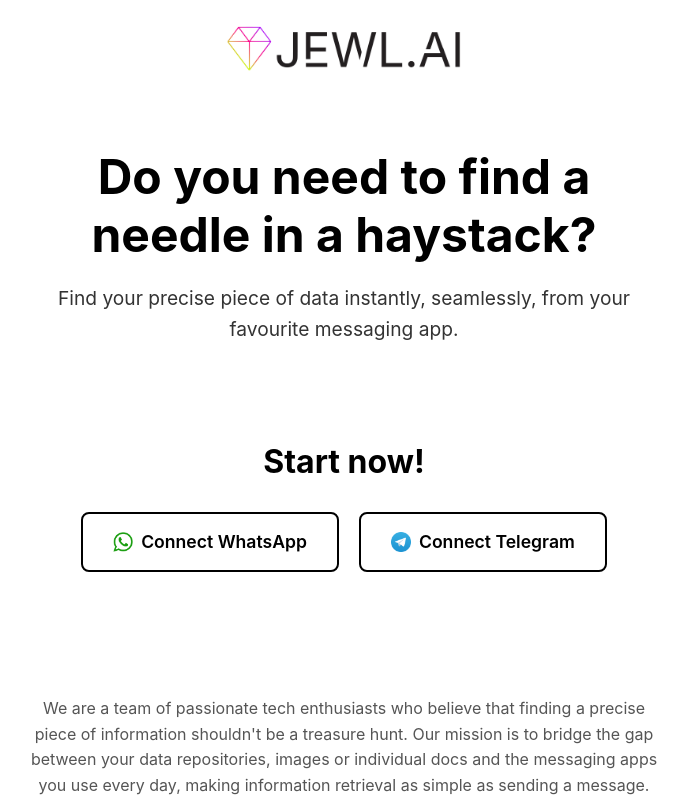
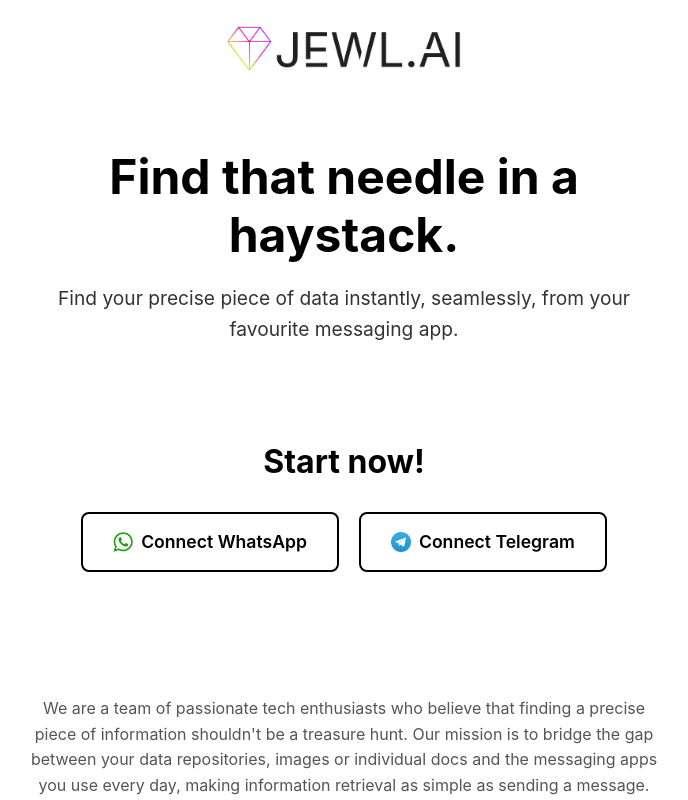
Before and after one commit to EdwardLH219/try-jewl, a Next.js app: page / in a window 1280 px wide. Shown: the top 800 px of the page, without its empty margins (296-984 px from the left). Built offline with nearby package versions, Linux system fonts and the light colour scheme.

Commit message:
Update main heading text to 'Find that needle in a haystack.'

```diff
--- a/pages/index.tsx
+++ b/pages/index.tsx
@@ -40,7 +40,7 @@
       <div className={styles.container}>
         <div className={styles.containerWrapper}>
           <header className={styles.header}>
-            <h1 className={styles.mainHeading}>Do you need to find a needle in a haystack?</h1>
+            <h1 className={styles.mainHeading}>Find that needle in a haystack.</h1>
             <p className={styles.strapline}>
               Find your precise piece of data instantly, seamlessly, from your favourite messaging app.
             </p>
```
